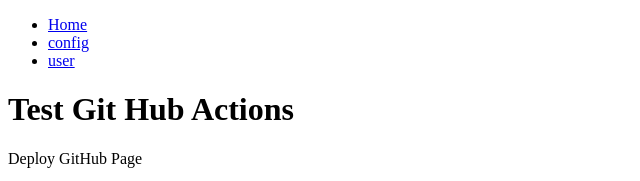
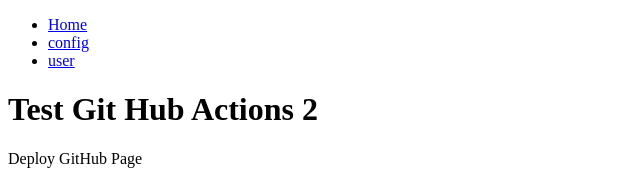
Before and after one commit to endersonlg/test-actions-coverage, a React (Create React App) app: page / in a window 1280 px wide. Shown: the top 181 px of the page, without its empty margins (0-640 px from the left). Built offline with nearby package versions, Linux system fonts and the light colour scheme.

Commit message:
correcao

```diff
--- a/src/App.tsx
+++ b/src/App.tsx
@@ -39,7 +39,7 @@
 
 const Home = () => (
   <div>
-    <h1>Test Git Hub Actions</h1>
+    <h1>Test Git Hub Actions 2</h1>
     <p>Deploy GitHub Page</p>
     <p>Teste SubModules</p>
     <p>Finished??</p>
```
